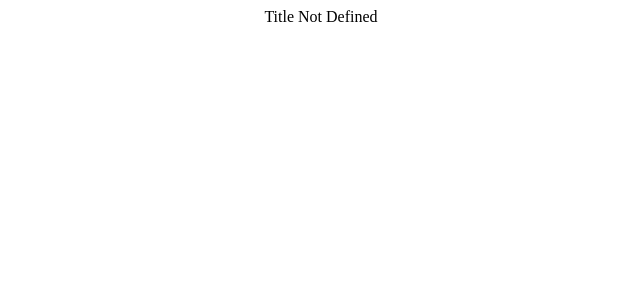
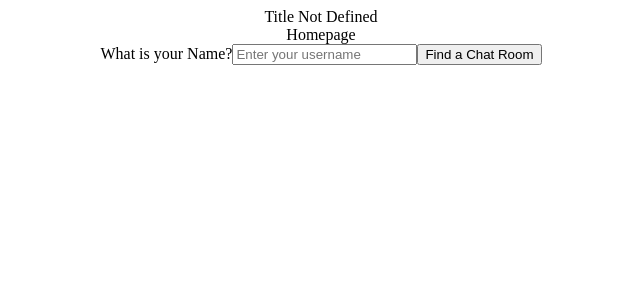
Before and after one commit to DanielBL01/lets-chat-frontend, a React (Create React App) app: page / in a window 1280 px wide. Shown: the top 300 px of the page, without its empty margins (319-959 px from the left). Built offline with nearby package versions, Linux system fonts and the light colour scheme; no server answers; the HTML template or start-up script is replaced by a standard one.

Commit message:
homepage and chat room page

```diff
--- a/src/App.js
+++ b/src/App.js
@@ -1,13 +1,57 @@
-import React from 'react';
+import React, { Component } from 'react';
 import Title from './Title';
+import Homepage from './Homepage';
+import Chat from './Chat';
 import './App.css';
 
-function App() {
-  return (
-    <div className='App'>
-      <Title />
-    </div>
-  );
+class App extends Component {
+  constructor(props) {
+    super(props);
+    this.state = {
+      page: 'homepage',
+      room: {},
+      name: ''
+    };
+
+    this.setName = this.setName.bind(this);
+    this.setPage = this.setPage.bind(this);
+    this.setRoom = this.setRoom.bind(this);
+  }
+
+  setName(name) {
+    this.setState({name: name})
+  }
+
+  setPage(page) {
+    this.setState({page: page});
+  }
+
+  setRoom(room) {
+    this.setState({room: room})
+  }
+
+  render() {
+    let renderPage;
+    if (this.state.page === 'homepage') {
+      renderPage = <Homepage page='homepage' name={this.state.name} setName={this.setName} setPage={this.setPage} />;
+    } else if (this.state.page === 'chat') {
+      renderPage = <Chat page='chat' name={this.state.name} setName={this.setName} setPage={this.setPage} />;
+    }
+
+    return (
+      <div className='App'>
+        <Title />
+        {renderPage}
+      </div>
+    )
+  }
 }
 
 export default App;
+
+/*
+
+There are two main pages for this application. A page where a user enters a username and chooses a language of preference
+and a chat room page where two users chat using different languages
+
+*/
--- /dev/null
+++ b/src/Chat.js
@@ -0,0 +1,12 @@
+import React, { Component } from 'react';
+// import socket from './Socket';
+
+class Chat extends Component {
+    render() {
+        return (
+            <div>Welcome, and thanks for joining the Chat room!</div>
+        )
+    }
+}
+
+export default Chat;
--- /dev/null
+++ b/src/Homepage.js
@@ -0,0 +1,57 @@
+import React, { Component } from 'react';
+import axios from 'axios';
+
+class Homepage extends Component {
+    constructor(props) {
+        super(props);
+
+        this.handleChange = this.handleChange.bind(this);
+        this.handleSubmit = this.handleSubmit.bind(this);
+    }
+
+    // Set the new name
+    handleChange(event) {
+        var name = event.target.value;
+        this.props.setName(name);
+    }
+
+    // Find a new room
+    async handleSubmit(event) {
+        event.preventDefault();
+
+        if (this.props.name.length > 0) {
+            try {
+                var room = await axios.get('/findNewRoom');
+                this.props.setRoom(room);
+            } catch(err) {
+                console.log(err);
+            }
+
+            if (this.props.page === 'homepage') {
+                this.props.setPage('chat');
+            }
+        }
+    }
+
+    render() {
+        return (
+            <div>Homepage
+                <form onSubmit={this.handleSubmit}>
+                    <label>
+                        What is your Name?
+                        <input type='text' name='username' placeholder="Enter your username" value={this.props.name} onChange={this.handleChange} />
+                    </label>
+                    <input type='submit' value='Find a Chat Room' />
+                </form>
+            </div>
+        )
+    }
+}
+
+export default Homepage;
+
+/*
+
+The homepage displays a form which a user must enter a username and a language of preference.
+
+*/
--- a/src/Title.js
+++ b/src/Title.js
@@ -9,8 +9,8 @@ class Title extends Component {
         }
     };
 
-    componentDidMount() {
-        axios.get('/title').then(res => {
+    async componentDidMount() {
+        await axios.get('/title').then(res => {
             this.setState({
                 title: res.data
             });
@@ -27,3 +27,10 @@ class Title extends Component {
 }
 
 export default Title;
+
+/*
+
+This is just for testing the REST API for React and Node JS
+We will also test the async function for componentDidMount and it seems to have worked
+
+*/
```
